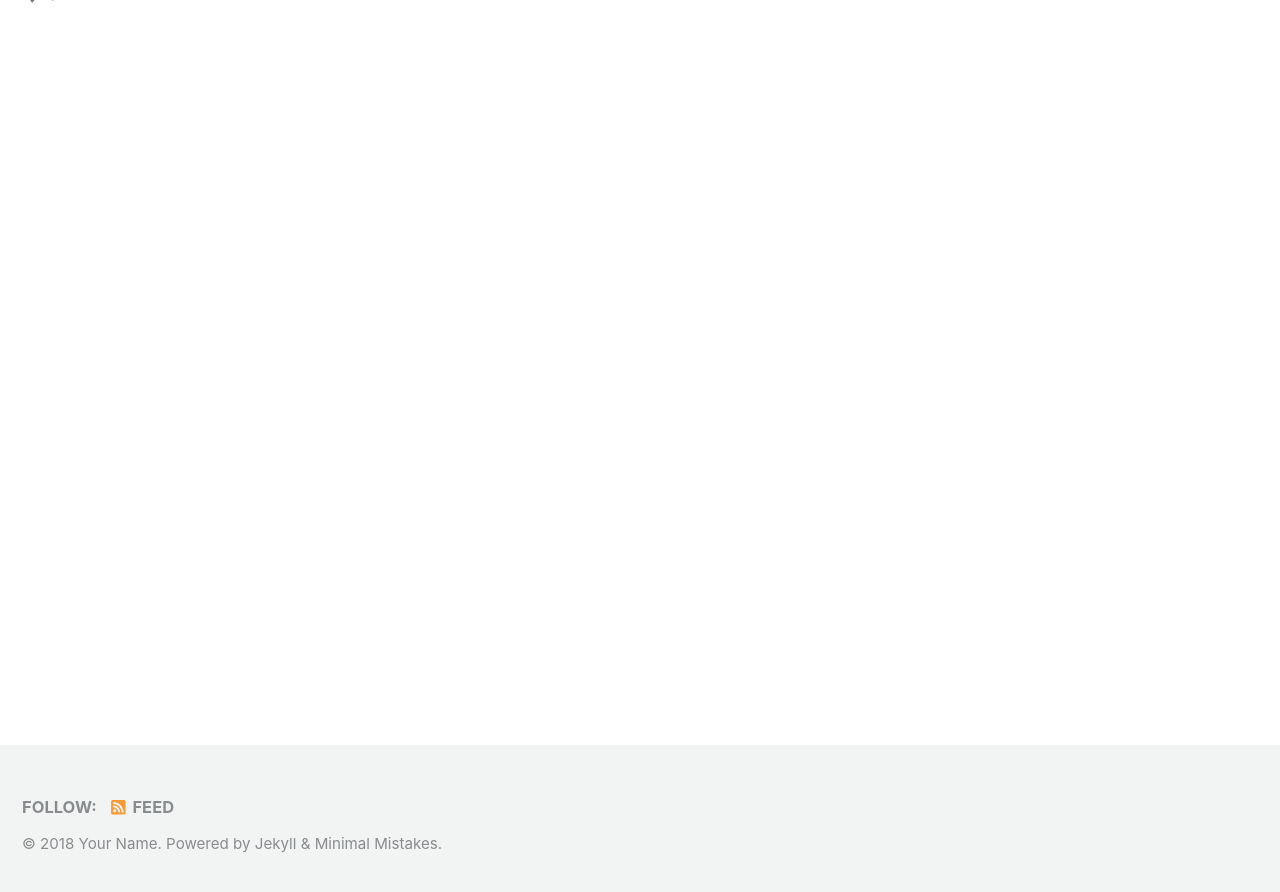
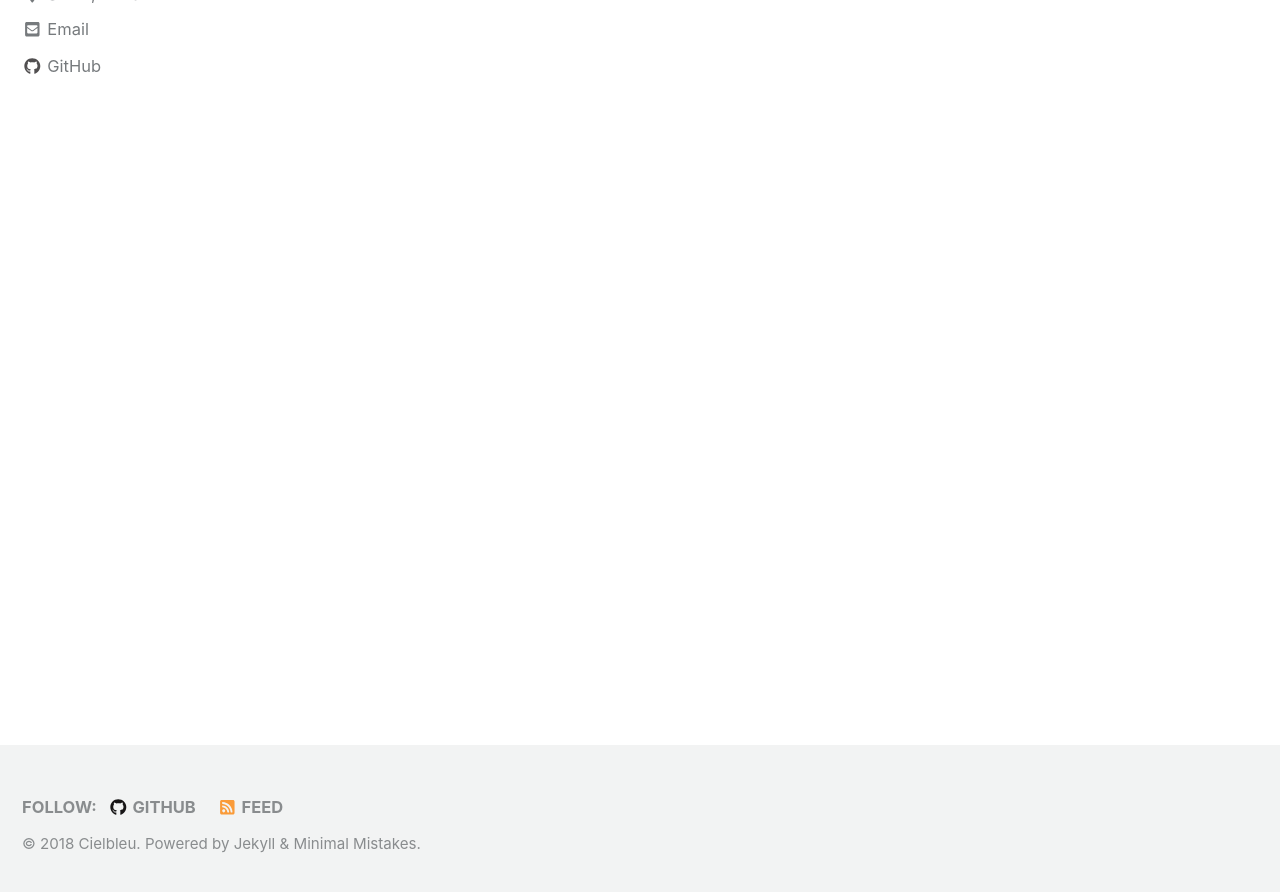
Before and after one commit to cielbleu/cielbleu.github.io, a Jekyll site: the page built from index.html, in a window 1280 px wide and 900 px high, scrolled down 253 px. Shown: the top 892 px of the window. Built offline with Jekyll 4.4.1, drawn with Linux system fonts in a browser that asks for light colours; nearby versions of some CDN libraries; the list of posts is cut into pages by our own code; part of the change alters nothing that is shown; some of the changed text lies outside the part shown.

Commit message:
modify _config.yml

```diff
--- a/_config.yml
+++ b/_config.yml
@@ -16,13 +16,13 @@ minimal_mistakes_skin    : "default" # "air", "aqua", "contrast", "dark", "dirt"
 
 # Site Settings
 locale                   : "en-US"
-title                    : "Site Title"
+title                    : "Cielbleu's Blog"
 title_separator          : "-"
-name                     : "Your Name"
-description              : "An amazing website."
-url                      : # the base hostname & protocol for your site e.g. "https://mmistakes.github.io"
+name                     : "Cielbleu"
+description              : "Cielbleu's Blog"
+url                      : "https://cielbleu.github.com" # the base hostname & protocol for your site e.g.
 baseurl                  : # the subpath of your site, e.g. "/blog"
-repository               : # GitHub username/repo-name e.g. "mmistakes/minimal-mistakes"
+repository               : "cielbleu/cielbleu.github.io" # GitHub username/repo-name e.g.
 teaser                   : # path of fallback teaser image, e.g. "/assets/images/500x300.png"
 # breadcrumbs            : false # true, false (default)
 words_per_minute         : 200
@@ -58,8 +58,8 @@ reCaptcha:
   secret                 :
 atom_feed:
   path                   : # blank (default) uses feed.xml
-search                   : # true, false (default)
-search_full_content      : # true, false (default)
+search                   : true # true, false (default)
+search_full_content      : true # true, false (default)
 search_provider          : # lunr (default), algolia, google
 algolia:
   application_id         : # YOUR_APPLICATION_ID
@@ -103,8 +103,8 @@ author:
   name             : "Your Name"
   avatar           : # path of avatar image, e.g. "/assets/images/bio-photo.jpg"
   bio              : "I am an amazing person."
-  location         : "Somewhere"
-  email            :
+  location         : "Seoul,Korea"
+  email            : "cielblue2u@gmail.com"
   uri              :
   home             : # null (default), "absolute or relative url to link to author home"
   bitbucket        :
@@ -113,7 +113,7 @@ author:
   flickr           :
   facebook         :
   foursquare       :
-  github           :
+  github           : "cielbleu"
   gitlab           :
   google_plus      :
   keybase          :
@@ -266,6 +266,6 @@ defaults:
       layout: single
       author_profile: true
       read_time: true
-      comments: # true
+      comments: true # true
       share: true
       related: true
```
